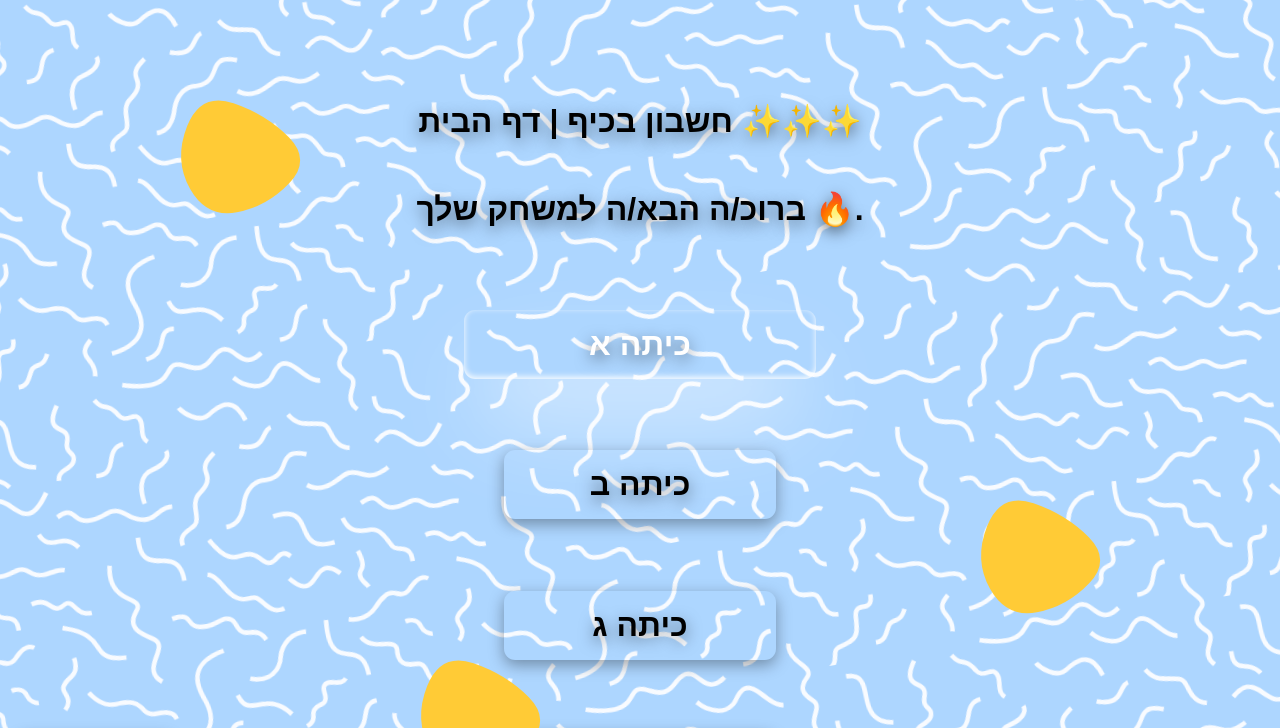
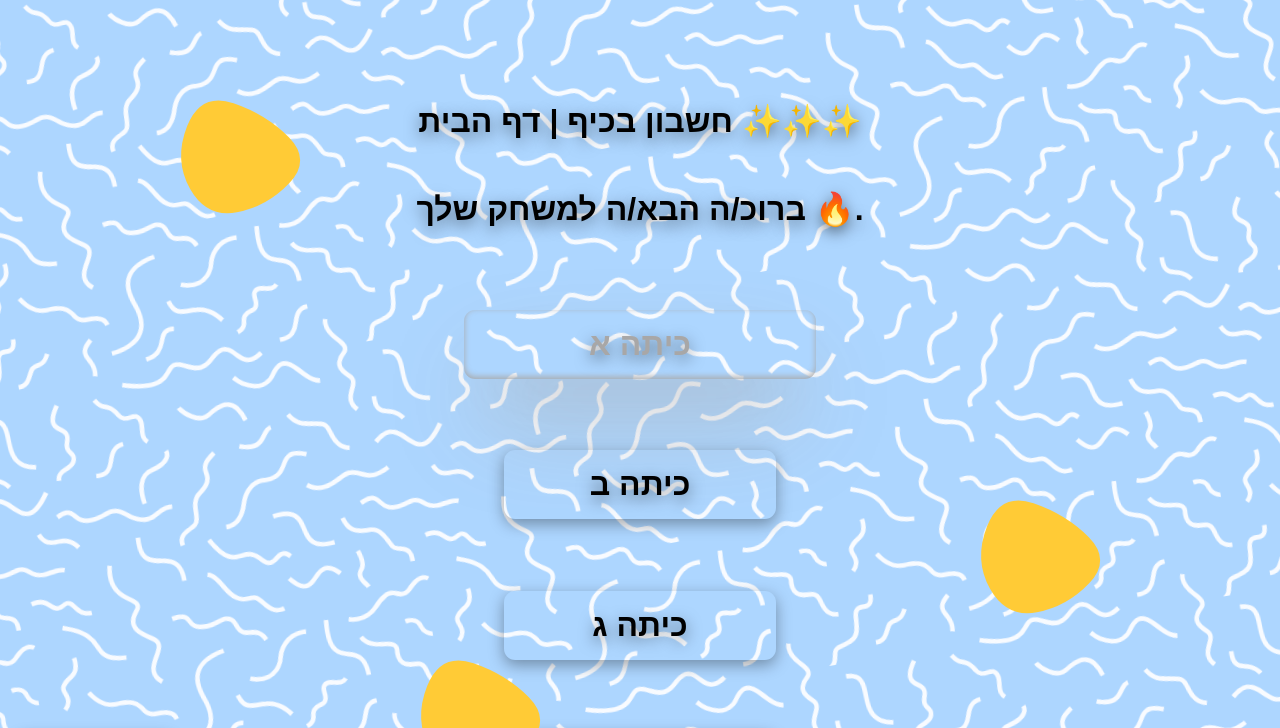
Before and after one commit to SuperMinion338/chesbon, a plain HTML site: page index.html in a window 1280 px wide. In both pictures the pointer is over the element "כיתה א". Shown: the top 728 px of the page. Drawn offline with Linux system fonts and the light colour scheme.

Commit message:
Update styles.css

```diff
--- a/styles/styles.css
+++ b/styles/styles.css
@@ -80,8 +80,8 @@ a {
 
 .excersize-item:hover {
     width: 20rem;
-    box-shadow: rgb(255, 255, 255) 0px 50px 100px -20px, rgb(255, 255, 255) 0px 30px 60px -30px, rgb(255, 255, 255) 0px -2px 6px 0px inset;
-    color: rgb(255, 255, 255);
+    box-shadow: rgb(168, 167, 167) 0px 50px 100px -20px, rgb(168, 167, 167) 0px 30px 60px -30px, rgb(168, 167, 167) 0px -2px 6px 0px inset;
+    color: rgb(168, 167, 167);
 }
 
 .ido {
```
